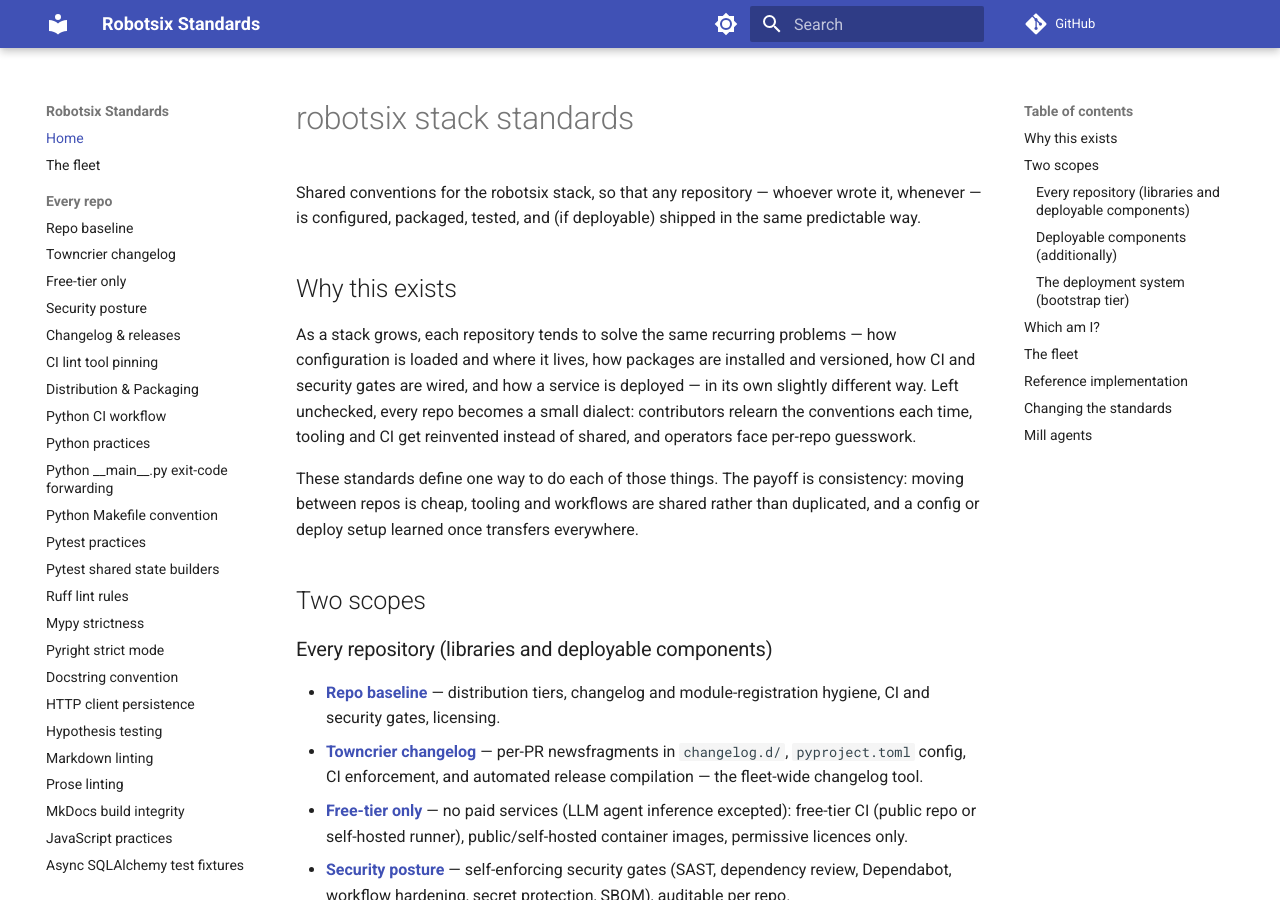
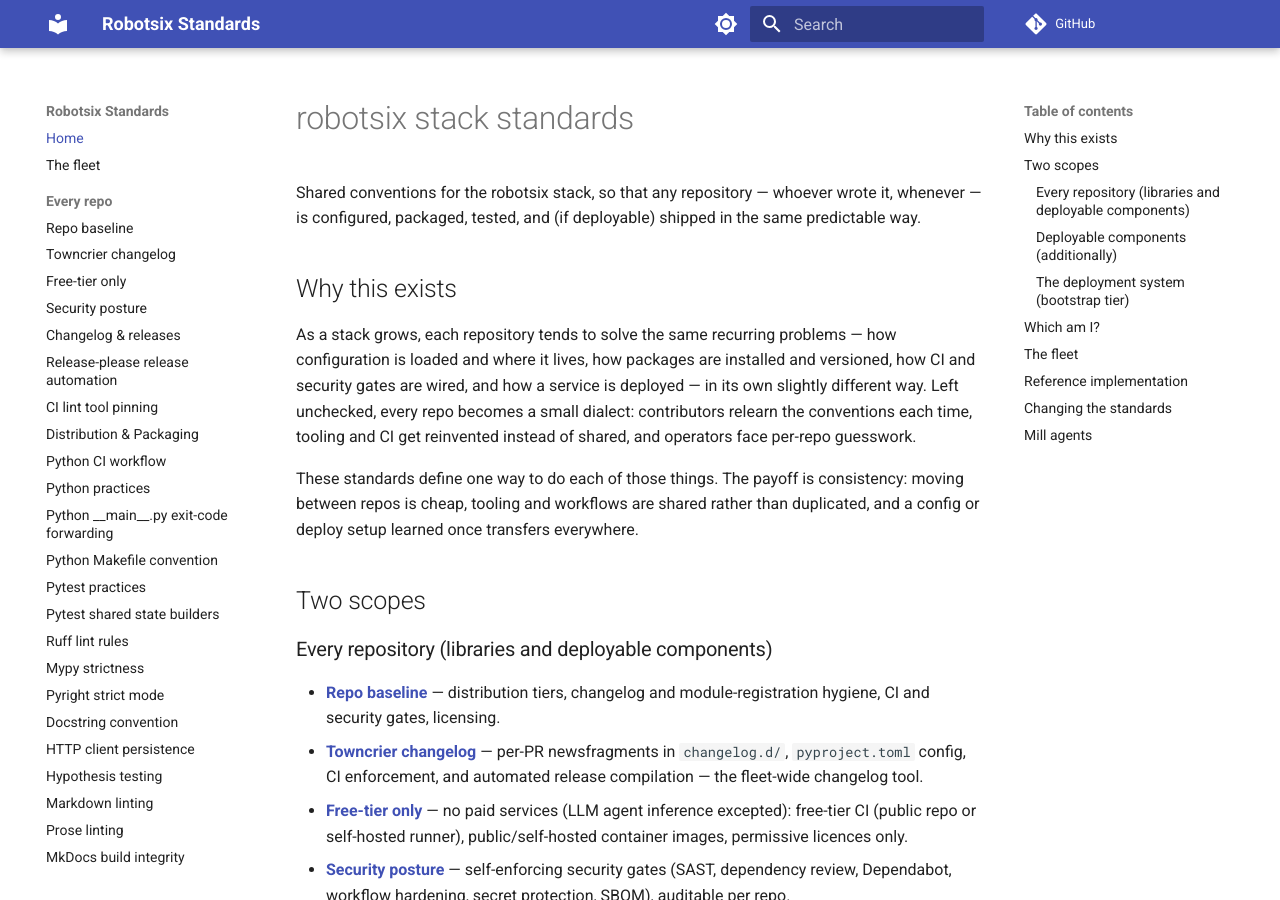
Before and after one commit to damien-robotsix/robotsix-standards, an MkDocs documentation site: the page built from docs/index.md, in a window 1280 px wide and 900 px high. Built offline with MkDocs 1.6.1 and Material for MkDocs 9.7.7, drawn with Linux system fonts in a browser that asks for light colours; comment, search, counter and statistics services are not loaded.

Commit message:
ci: auto-fix add release-please.md to mkdocs.yml nav

```diff
--- a/mkdocs.yml
+++ b/mkdocs.yml
@@ -68,6 +68,7 @@ nav:
       - Free-tier only: free-tier-only.md
       - Security posture: security-posture.md
       - Changelog & releases: changelog-driven-releases.md
+      - Release-please release automation: release-please.md
       - CI lint tool pinning: ci-lint-pinning.md
       - Distribution & Packaging: distribution-packaging.md
       - Python CI workflow: python-ci-workflow.md
```
